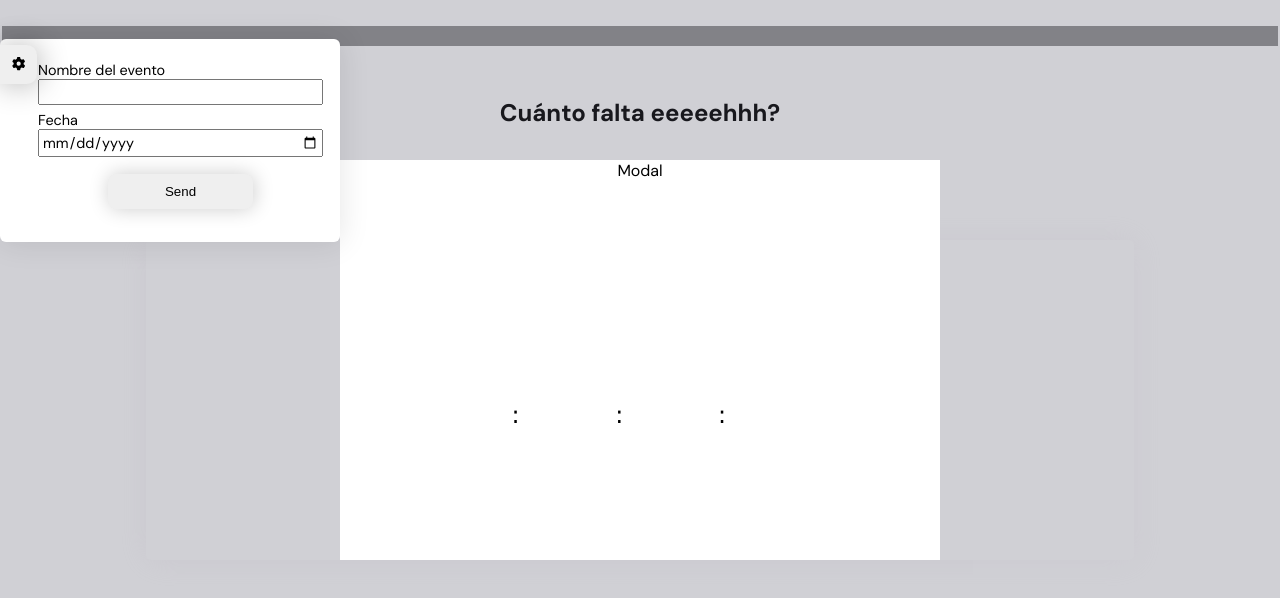
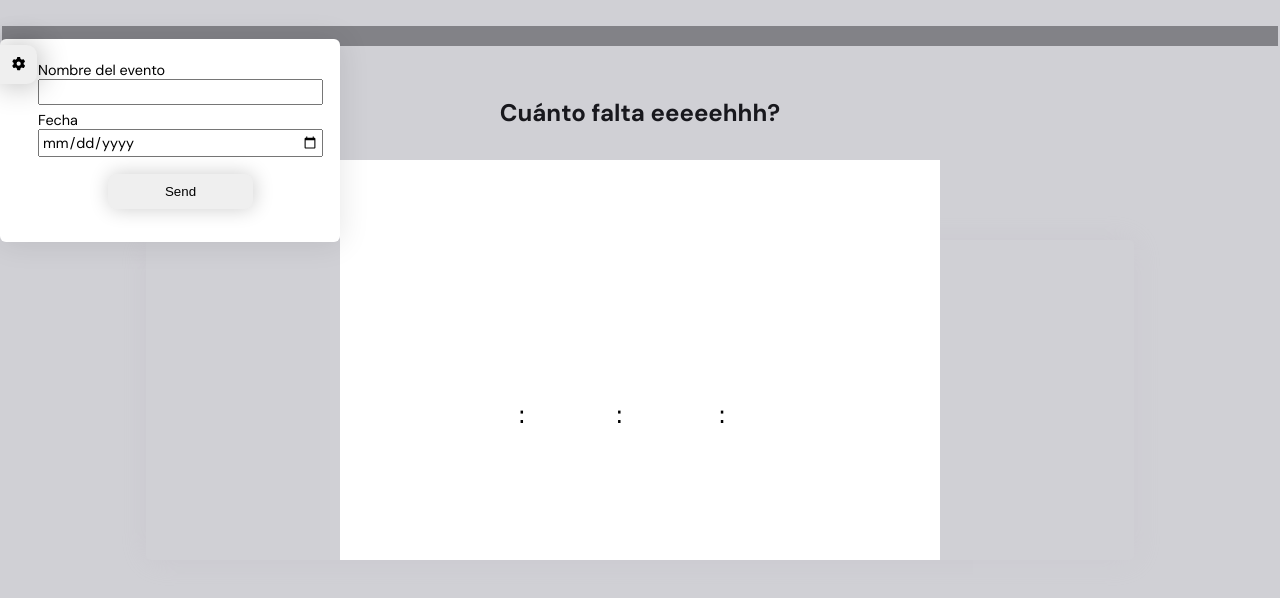
Before and after one commit to nosoynati/react-countdown, a React (Vite) app: page / in a window 1280 px wide. Both pictures are taken after a click on the button 18 px from the left and 64 px from the top of the page. Shown: the top 598 px of the page. Built offline with nearby package versions, Linux system fonts and the light colour scheme; grey boxes are pictures that could not be loaded.

Commit message:
fix date

```diff
--- a/src/App.jsx
+++ b/src/App.jsx
@@ -10,13 +10,13 @@ library.add(far, fas, fab);
 function App() {
 
 
-  const dtaae = new Date("2024/12/24")
+  const dtaae = new Date("2025/05/03")
 
   return (
     <div className="main">
       <Datecontext>
         <Header />
-        <Countdown targetDay={dtaae} evento={'Navidad'} />
+        <Countdown targetDay={dtaae} evento={'SOAD'} />
       </Datecontext>
 
       <footer></footer>
--- a/src/components/modal/Modal.jsx
+++ b/src/components/modal/Modal.jsx
@@ -1,13 +1,23 @@
 import { useState, useContext } from 'react';
 import './Modal.scss'
 
-const Modal = () => {
+const Modal = ({children}) => {
+  // const [open, setOpen ] = useState(false)
+
+  // const handleOpen = () => {
+  //   setOpen(true)
+  // }
+
   return (
-    <div className='modal--backdrop'>
-      <div className='modal--container'>
-        <p>Modal</p>
+    <div
+    className={`${!open ?  '.hidden' : ''}`}
+    >
+      <div className='modal--backdrop'>
+        <div className='modal--container'>
+          {children}
+        </div>
+
       </div>
-
     </div>
   )
 }
--- a/src/context/DateContext.jsx
+++ b/src/context/DateContext.jsx
@@ -5,7 +5,7 @@ export const DateContext = createContext(null)
 
 const DateContextProvider = ({children}) => {
 
-  let defaultDate = new Date("12-24-2024")
+  let defaultDate = new Date("03-05-2025").toLocaleDateString('es-AR')
 
   const [ dateevent, setDateevent ] = useState({name: "", date: ""})
 
```
